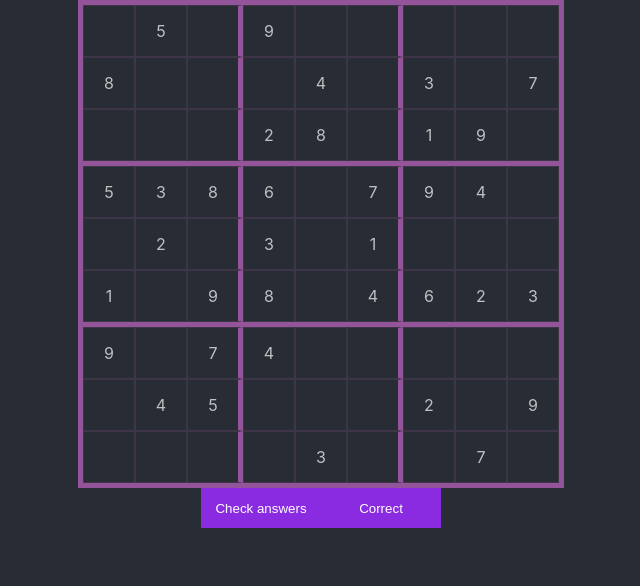
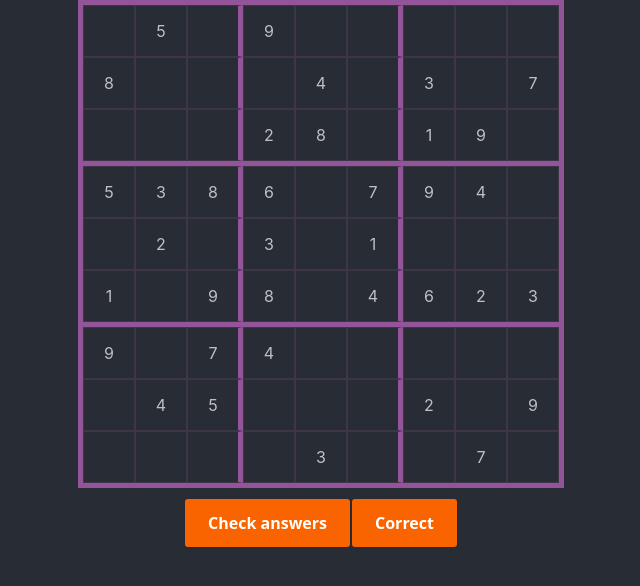
Before and after one commit to KristoferKinberg/SudokoFrontend, a React (Create React App) app: page / in a window 1280 px wide. Shown: the top 586 px of the page, without its empty margins (319-959 px from the left). Built offline with nearby package versions, Linux system fonts and the light colour scheme.

Commit message:
fix buttons

```diff
--- a/src/components/Button/StyledButton.js
+++ b/src/components/Button/StyledButton.js
@@ -1,10 +1,46 @@
 import styled from "styled-components";
 
 export const StyledButton = styled.button`
-  width: 120px;
-  height: 40px;
-  background: blueviolet;
-  border: 0;
-  color: white;
+  align-items: center;
+  background-clip: padding-box;
+  background-color: #fa6400;
+  border: 1px solid transparent;
+  border-radius: .25rem;
+  box-shadow: rgba(0, 0, 0, 0.02) 0 1px 3px 0;
+  box-sizing: border-box;
+  color: #fff;
   cursor: pointer;
+  display: inline-flex;
+  font-family: system-ui,-apple-system,system-ui,"Helvetica Neue",Helvetica,Arial,sans-serif;
+  font-size: 16px;
+  font-weight: 600;
+  justify-content: center;
+  line-height: 1.25;
+  margin: 0;
+  min-height: 3rem;
+  padding: calc(.875rem - 1px) calc(1.5rem - 1px);
+  position: relative;
+  text-decoration: none;
+  transition: all 250ms;
+  user-select: none;
+  -webkit-user-select: none;
+  touch-action: manipulation;
+  vertical-align: baseline;
+  width: auto;
+  height: 50px;
+
+  &:hover, &focus {
+    background-color: #fb8332;
+    box-shadow: rgba(0, 0, 0, 0.1) 0 4px 12px;
+  }
+
+  &:hover {
+    transform: translateY(-1px);
+  }
+
+  &:active {
+    background-color: #c85000;
+    box-shadow: rgba(0, 0, 0, .06) 0 2px 4px;
+    transform: translateY(0);
+  }
 `;
--- a/src/components/Square/StyledSquare.js
+++ b/src/components/Square/StyledSquare.js
@@ -3,7 +3,7 @@ import {border} from "../Board/StyledBoard";
 
 export const squareSize = 50;
 export const indexForBorderRight = [2, 5, 11, 14,20,23,29,32,38,41,47,50,56,59,65,68,74,77];
-const purpleBg = (opacity) =>  `rgba(255,125,255,${opacity})`
+export const purpleBg = (opacity) =>  `rgba(255,125,255,${opacity})`
 
 export const StyledSquare = styled.div`
   display: flex;
--- a/src/views/StyledGame.js
+++ b/src/views/StyledGame.js
@@ -12,6 +12,7 @@ export const StyledGame = styled.div`
 `;
 
 export const StyledButtonWrapper = styled.div`
+  margin-top: 10px;
   display: flex;
   flex: 1;
 `;
```
